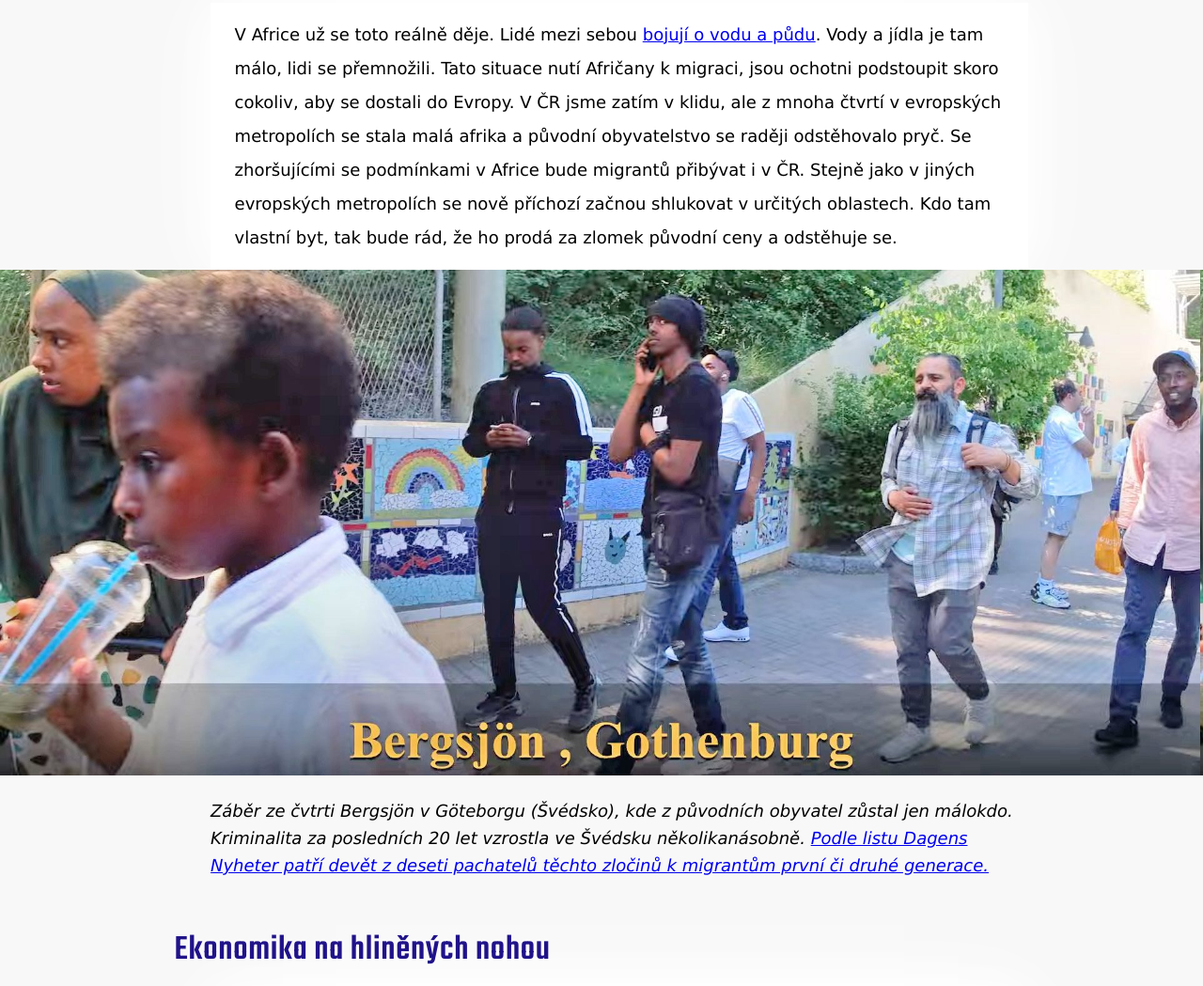
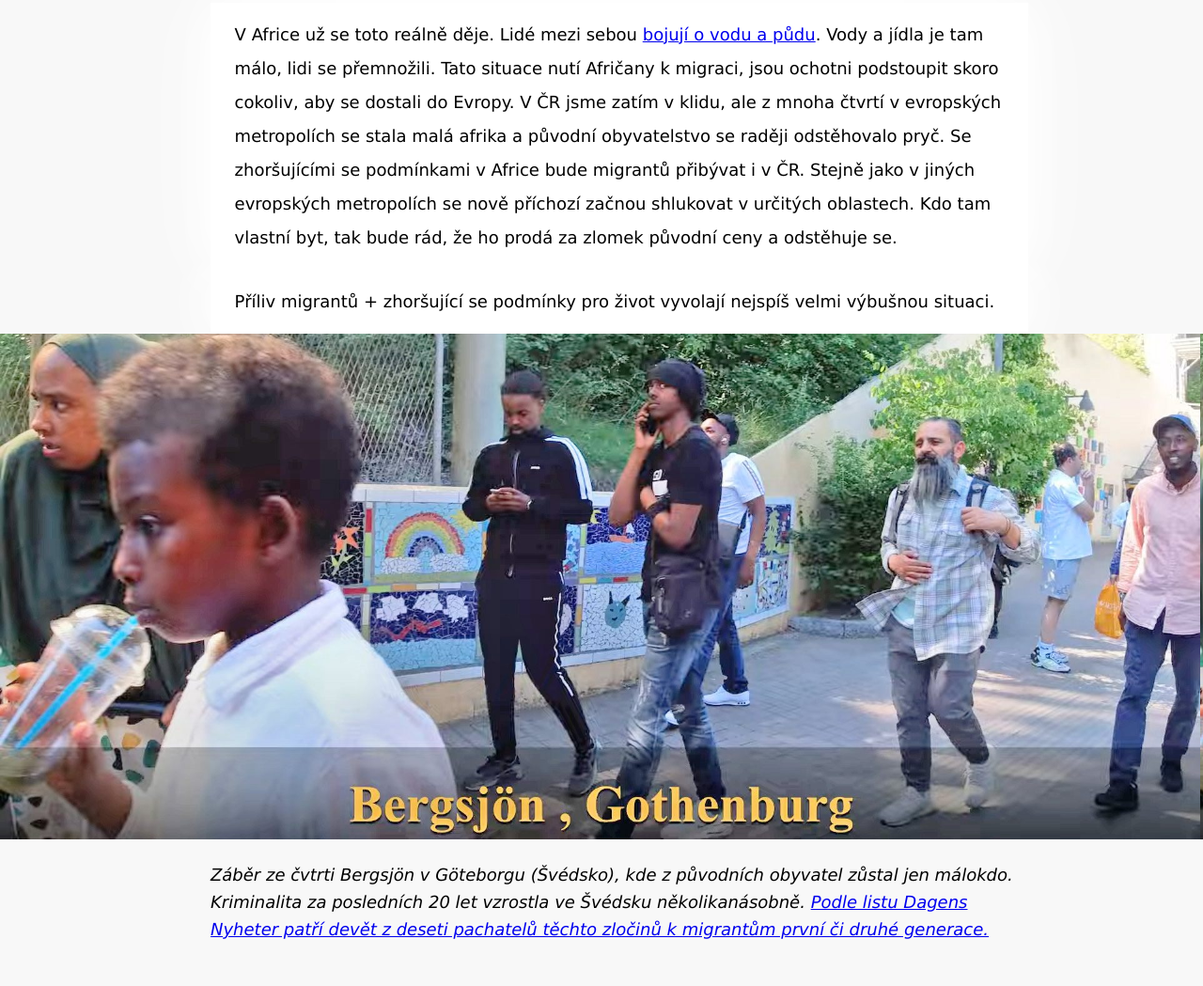
Before and after one commit to Roman-Flossler/efxcz, a plain HTML site: page nekupto/index.html in a window 1280 px wide. Shown: the part 4284-5333 px from the top of the page at 94% size. Drawn offline with Linux system fonts and the light colour scheme.

Commit message:
Update index.html

```diff
--- a/nekupto/index.html
+++ b/nekupto/index.html
@@ -404,6 +404,7 @@
         migrantů přibývat i v ČR. Stejně jako v jiných evropských metropolích se nově příchozí začnou shlukovat v
         určitých oblastech. Kdo tam vlastní byt, tak bude rád, že ho prodá za zlomek původní ceny a odstěhuje se.
       </p>
+      <p>Příliv migrantů + zhoršující se podmínky pro život vyvolají nejspíš velmi výbušnou situaci.</p>
       <div class="imgFrame" id="sweden"></div>
       <em>
         Záběr ze čvtrti Bergsjön v Göteborgu (Švédsko), kde z původních obyvatel zůstal jen málokdo. Kriminalita za
```
